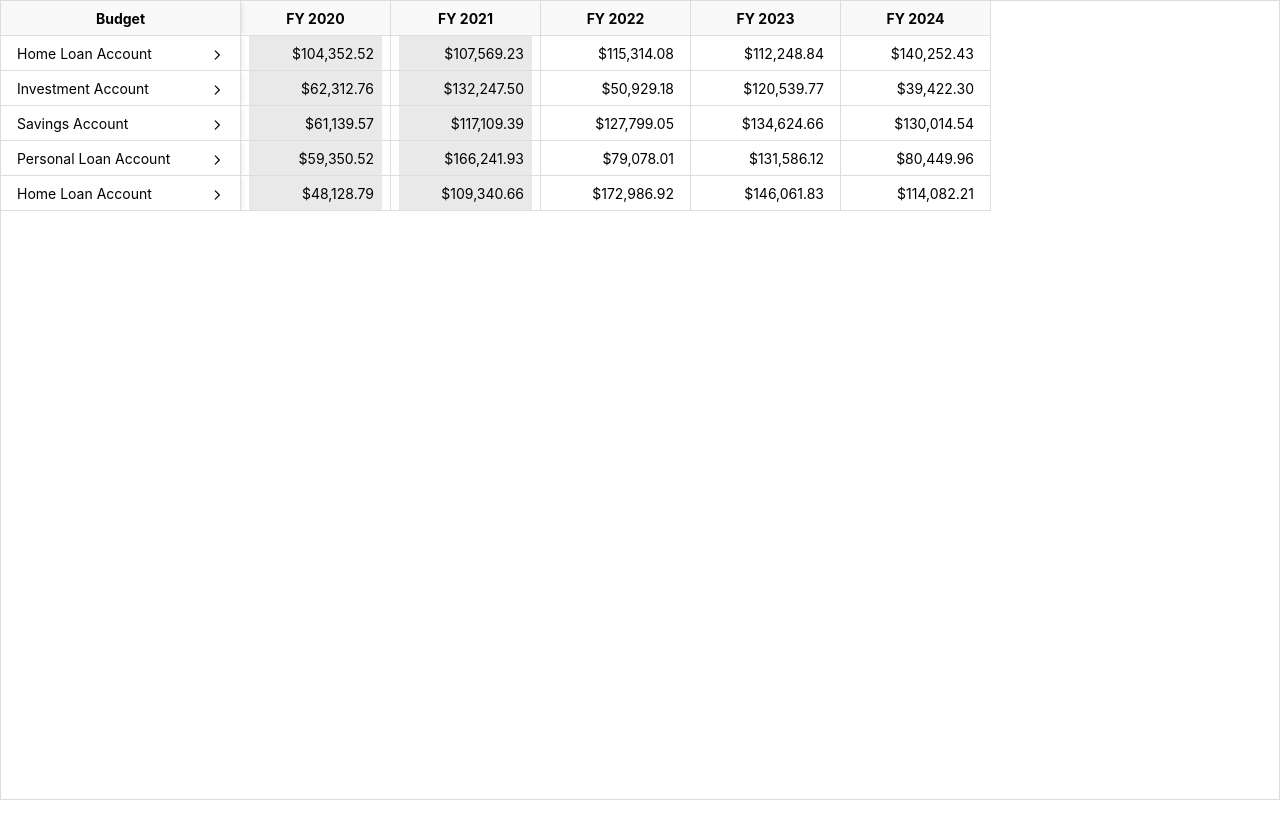
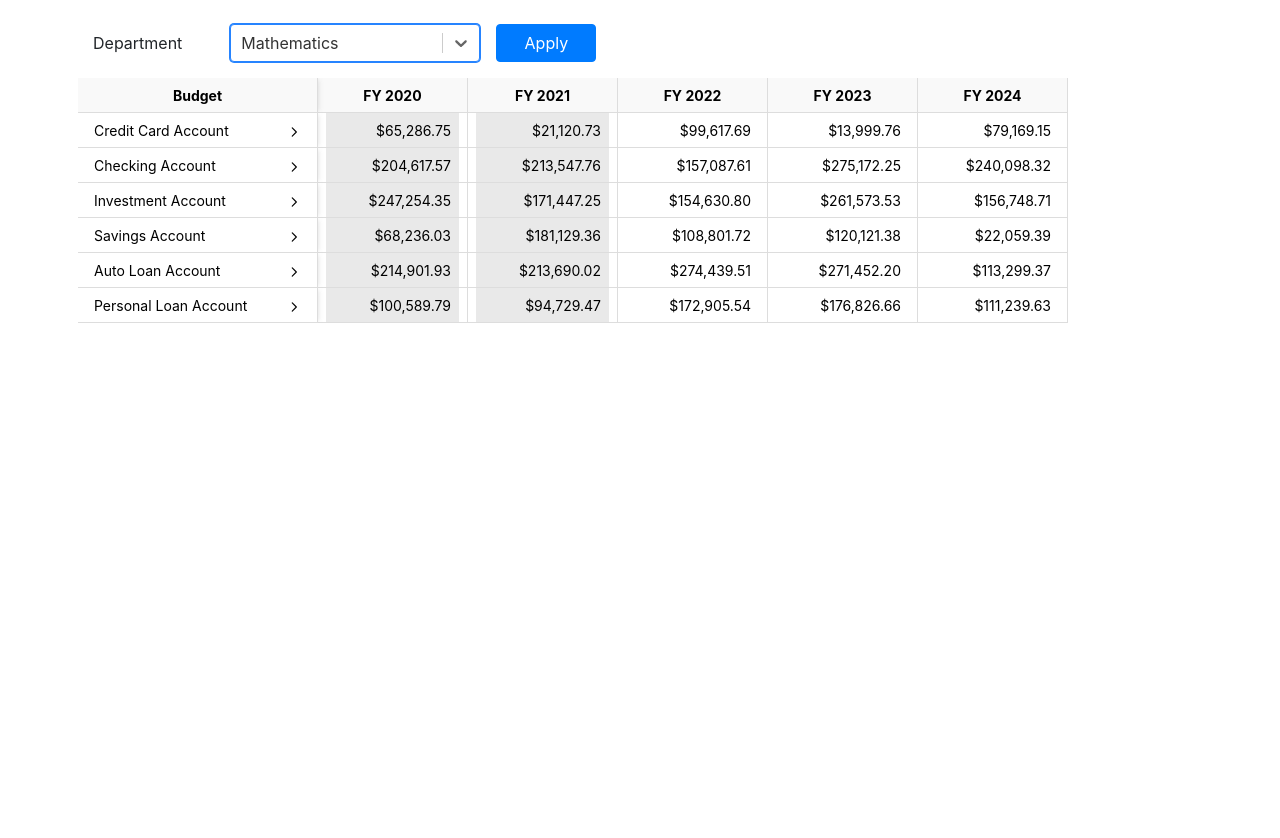
Before and after one commit to priyankareddys/budget, a React (Create React App) app: page / in a window 1280 px wide. Shown: the top 838 px of the page. Before the commit the page ends 800 px from the top, so only its background shows below. Built offline with nearby package versions, Linux system fonts and the light colour scheme.

Commit message:
Added department selection capability

```diff
--- a/src/App.scss
+++ b/src/App.scss
@@ -95,7 +95,8 @@
 .react-contextmenu-item.react-contextmenu-submenu {
   padding: 0;
 }
-  .react-contextmenu-item.react-contextmenu-submenu > .react-contextmenu-item::after {
+.react-contextmenu-item.react-contextmenu-submenu
+  > .react-contextmenu-item::after {
   content: "▶";
   display: inline-block;
   position: absolute;
@@ -119,13 +120,19 @@
 
 .form-group {
   margin-bottom: 1rem;
-  padding: .5rem 2rem;
+  padding: 0.5rem 2rem;
 }
 
-.modal-header, .modal-body, .modal-footer {
+.modal-header,
+.modal-body,
+.modal-footer {
   display: flex;
-  justify-content: center
+  justify-content: center;
 }
 .trash {
   cursor: pointer;
 }
+
+.w-250px {
+  width: 250px;
+}
--- /dev/null
+++ b/src/components/DepartmentSelector/index.js
@@ -0,0 +1,46 @@
+import React, { useState } from "react";
+import Select, { OptionTypeBase, OptionsType } from "react-select";
+import { Container, Row, Col, Button } from "reactstrap";
+const DepartmentSelector = ({
+  value,
+  onChange,
+  departments,
+  rowHeight,
+  menuPortalTarget,
+}) => {
+  const currentDepartments = departments.map((d) => {
+    return { label: d, value: d };
+  });
+  const [selectedDepartment, setSelectedDepartment] = useState(value);
+  return (
+    <Container className="p-0">
+      <Row className="my-3 mx-0">
+        <Col sm={12}>
+          <div className="d-inline-flex float-left align-items-center">
+            <span className="float-left mr-5">Department</span>
+            <div className="float-left w-250px">
+              <Select
+                autoFocus
+                value={currentDepartments.find(
+                  (o) => o.value === selectedDepartment
+                )}
+                onChange={(d) => setSelectedDepartment(d.value)}
+                options={currentDepartments}
+              />
+            </div>
+            <Button
+              className="float-left ml-3"
+              style={{ width: "100px" }}
+              color="primary"
+              onClick={() => onChange(selectedDepartment)}
+            >
+              Apply
+            </Button>
+          </div>
+        </Col>
+      </Row>
+    </Container>
+  );
+};
+
+export default DepartmentSelector;
--- /dev/null
+++ b/src/helpers/dataHelper.js
@@ -0,0 +1,74 @@
+import _ from "lodash";
+import faker from "faker";
+import { v4 as uuidv4 } from "uuid";
+
+export function calculateChildrenTotal(item) {
+  const fieldsForSum = ["2020", "2021", "2022", "2023", "2024", "2025"];
+  _.each(fieldsForSum, (field) => {
+    item[field] = _.sumBy(item.children, field);
+  });
+  return item;
+}
+
+export function calculateDataTotals(data) {
+  _.each(data, (item0) => {
+    item0 = calculateChildrenTotal(item0);
+  });
+  return data;
+}
+
+function createData(count, level, data = {}) {
+  const rows = [];
+  for (let i = 0; i < count; i++) {
+    let rowData = _.extend(
+      {
+        ...data,
+      },
+      {
+        id: uuidv4(),
+        title: faker.finance.accountName(),
+        2020: faker.random.float(),
+        2021: faker.random.float(),
+        2022: faker.random.float(),
+        2023: faker.random.float(),
+        2024: faker.random.float(),
+        childLevel: level,
+        isExpanded: false,
+      }
+    );
+    rows.push(rowData);
+  }
+  return rows;
+}
+
+function generateMockData(rowCount) {
+  const l1 = createData(rowCount, 0);
+  _.each(l1, (item0) => {
+    const l2 = createData(faker.random.number({ min: 1, max: 4 }), 1, {
+      parentId: item0.id,
+    });
+    item0.children = l2;
+  });
+  return l1;
+}
+
+export const generateDepartmentData = () => {
+  return [
+    {
+      department: "Mathematics",
+      data: calculateDataTotals(generateMockData(6)),
+    },
+    {
+      department: "Science",
+      data: calculateDataTotals(generateMockData(2)),
+    },
+    {
+      department: "Finance",
+      data: calculateDataTotals(generateMockData(4)),
+    },
+  ];
+};
+
+export const getDepartments = () => {
+  return ["Mathematics", "Science", "Finance"];
+};
--- a/src/pages/Home.js
+++ b/src/pages/Home.js
@@ -9,60 +9,20 @@ import { faPlusCircle, faTrash } from "@fortawesome/free-solid-svg-icons";
 import { CellExpanderFormatter } from "../helpers/CellExpanderFormatter";
 import { SelectEditor } from "../helpers/SelectEditor";
 import NumberEditor from "../helpers/numberEditor";
+import { Container } from "reactstrap";
+import DepartmentSelector from "../components/DepartmentSelector";
+import {
+  generateDepartmentData,
+  calculateDataTotals,
+  calculateChildrenTotal,
+  getDepartments,
+} from "../helpers/dataHelper";
 import "./Home.scss";
 
 const currencyFormatter = new Intl.NumberFormat(navigator.language, {
   style: "currency",
   currency: "usd",
 });
-
-function createData(count, level, data = {}) {
-  const rows = [];
-  for (let i = 0; i < count; i++) {
-    let rowData = _.extend(
-      {
-        ...data,
-      },
-      {
-        id: uuidv4(),
-        title: faker.finance.accountName(),
-        2020: faker.random.float(),
-        2021: faker.random.float(),
-        2022: faker.random.float(),
-        2023: faker.random.float(),
-        2024: faker.random.float(),
-        childLevel: level,
-        isExpanded: false,
-      }
-    );
-    rows.push(rowData);
-  }
-  return rows;
-}
-
-function createMultiLevelData() {
-  const l1 = createData(5, 0);
-  _.each(l1, (item0) => {
-    const l2 = createData(2, 1, { parentId: item0.id });
-    item0.children = l2;
-  });
-  return l1;
-}
-
-function calculateChildrenTotal(item) {
-  const fieldsForSum = ["2020", "2021", "2022", "2023", "2024", "2025"];
-  _.each(fieldsForSum, (field) => {
-    item[field] = _.sumBy(item.children, field);
-  });
-  return item;
-}
-
-function calculateDataTotals(data) {
-  _.each(data, (item0) => {
-    item0 = calculateChildrenTotal(item0);
-  });
-  return data;
-}
 
 const defaultRows = [
   {
@@ -122,7 +82,7 @@ const defaultRows = [
 ];
 
 function toggleSubRow(state, id) {
-  const { rows } = state;
+  const { rows, ...rest } = state;
   const rowIndex = rows.findIndex((r) => r.id === id);
   const row = rows[rowIndex];
   const children = [...row.children];
@@ -144,11 +104,11 @@ function toggleSubRow(state, id) {
   } else {
     newRows.splice(rowIndex + 1, children.length);
   }
-  return { rows: newRows };
+  return { rows: newRows, ...rest };
 }
 
 function deleteSubRow(state, id) {
-  const { rows } = state;
+  const { rows, ...rest } = state;
   const row = rows.find((r) => r.id === id);
   if (!row || !row.parentId) return rows;
 
@@ -166,13 +126,13 @@ function deleteSubRow(state, id) {
     };
   }
 
-  return { rows: newRows };
+  return { rows: newRows, ...rest };
 }
 
 function insertSubRow(state, data) {
   const rows = [...state.rows];
   if (!data.parentId) {
-    return;
+    return state;
   }
   const newRow = _.extend(
     {
@@ -190,13 +150,13 @@ function insertSubRow(state, data) {
   const childrenLength = parentChildren.length;
   rows[parentRowIndex] = parentRow;
   rows.splice(parentRowIndex + childrenLength, 0, newRow);
-  return { rows };
+  return { ...state, rows };
 }
 
 function updateRow(state, data) {
   const rows = [...state.rows];
   if (!data.parentId) {
-    return { rows };
+    return state;
   }
 
   const parentRowIndex = rows.findIndex((r) => r.id === data.parentId);
@@ -212,7 +172,23 @@ function updateRow(state, data) {
   const viewRowIndex = rows.findIndex((r) => r.id === data.id);
   const viewRow = { ...rows[viewRowIndex] };
   rows[viewRowIndex] = data;
-  return { rows };
+  return { ...state, rows };
+}
+
+function updateData(state, department) {
+  let rows = [...state.rows];
+  let data = [...state.data];
+  let currentDepartment = state.currentDepartment;
+  if (currentDepartment === department) {
+    return state;
+  }
+  const deptIndex = data.findIndex((d) => d.department === department);
+  const curDeptIndex = data.findIndex(
+    (d) => d.department === currentDepartment
+  );
+  data[curDeptIndex].data = [...rows];
+  rows = [...data[deptIndex].data];
+  return { rows, data, currentDepartment: department };
 }
 
 function reducer(state, action) {
@@ -225,31 +201,21 @@ function reducer(state, action) {
       return insertSubRow(state, action.data);
     case "updateRow":
       return updateRow(state, action.data);
+    case "updateData":
+      return updateData(state, action.department);
     default:
       return state;
   }
 }
 
-function currencyView(props, key) {
-  const value = props.row[key];
-  return (
-    <div style={{ textAlign: "right" }}>{currencyFormatter.format(value)}</div>
-  );
-}
-
-function totalView(row, key) {
-  return (
-    <strong>
-      <div className="row-pad" style={{ textAlign: "right" }}>
-        {currencyFormatter.format(row[key])}
-      </div>
-    </strong>
-  );
-}
-
 function Home() {
-  const data = calculateDataTotals(createMultiLevelData());
-  const [state, dispatch] = useReducer(reducer, { rows: data });
+  const data = generateDepartmentData();
+  const departments = getDepartments();
+  const [state, dispatch] = useReducer(reducer, {
+    rows: data[0].data,
+    data: data,
+    currentDepartment: data[0].department,
+  });
   const [showDeletePopup, setShowDeletePopup] = useState(false);
   const [deleteRowValue, setDeleteRowValue] = useState({});
 
@@ -457,8 +423,19 @@ function Home() {
     setShowDeletePopup(false);
   }
 
+  function changeDepartment(department) {
+    console.log("will dispatch");
+    dispatch({ type: "updateData", department: department });
+  }
+
   return (
-    <>
+    <Container className="mx-auto p-2 w-100">
+      <DepartmentSelector
+        className="departmentSelector"
+        value={state.currentDepartment}
+        departments={departments}
+        onChange={(v) => changeDepartment(v)}
+      ></DepartmentSelector>
       <DataGrid
         rowKeyGetter={(row) => row.id}
         rows={state.rows}
@@ -477,7 +454,7 @@ function Home() {
         confirmButtonColor="danger"
         onConfirm={() => onDeleteConfirm(deleteRowValue)}
       />
-    </>
+    </Container>
   );
 }
 
--- a/src/pages/Home.scss
+++ b/src/pages/Home.scss
@@ -14,3 +14,7 @@
   padding: 10px 60px;
   text-align: center;
 }
+
+.fill-grid {
+  border: none;
+}
```
Lines whose indentation alone changed are shown as unchanged.
